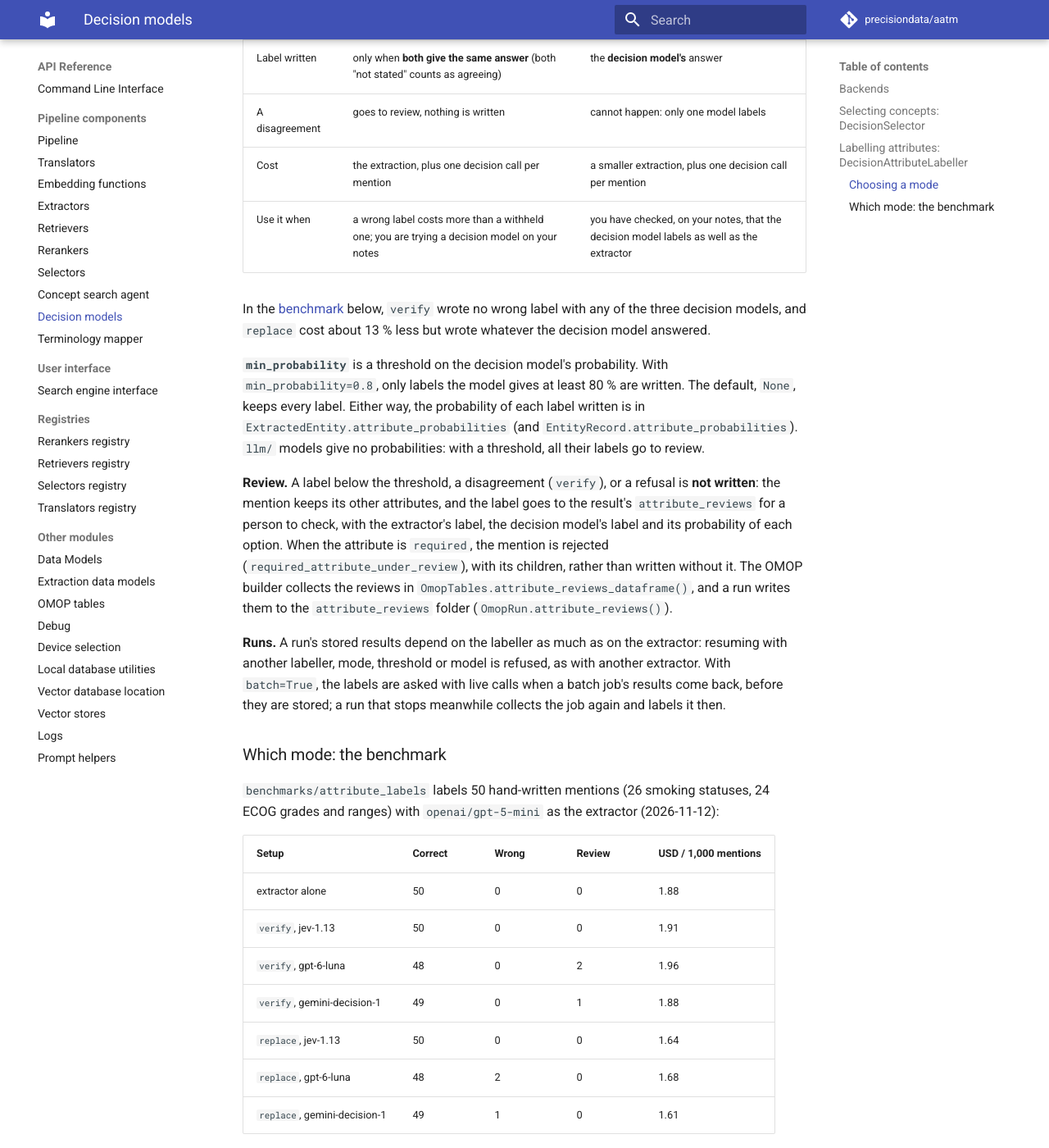
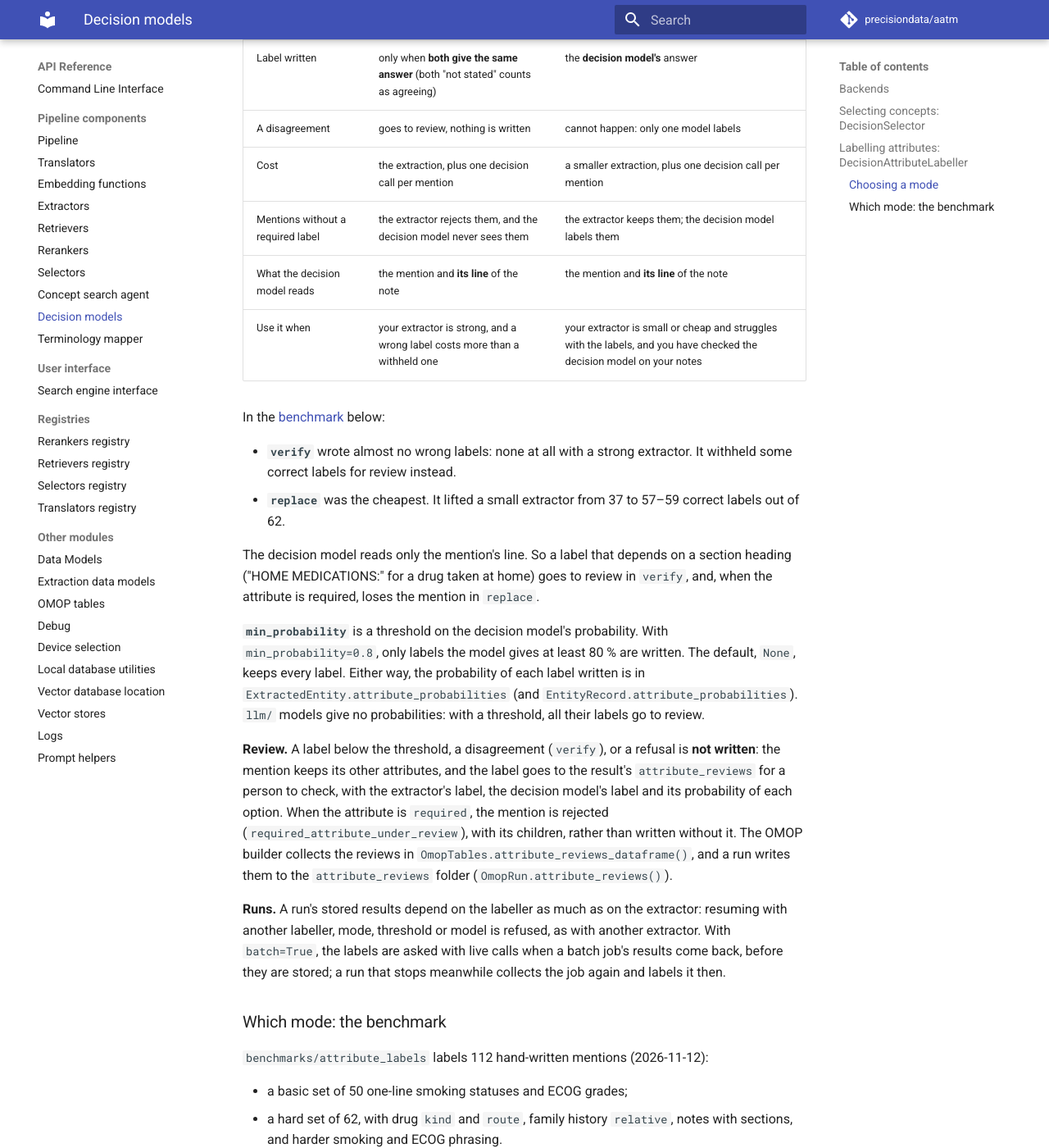
Before and after one commit to precisiondata/aatm, an MkDocs documentation site: the page built from docs/reference/decision_models.md, in a window 1280 px wide and 1400 px high, scrolled down 4224 px. Shown: the whole window at 82% size. Built offline with MkDocs 1.6.1 and Material for MkDocs 9.7.7, drawn with Linux system fonts in a browser that asks for light colours; comment, search, counter and statistics services are not loaded; the version menu is left out; some of the changed text lies outside the part shown.

Commit message:
bench(attribute-labels): results on the hard set with gpt-5-mini and nano
verify writes almost no wrong labels with a strong extractor; replace lifts a
small extractor from 37 to 57-59 of 62 correct at the lowest cost. The
labeller reads only the mention's line, so section-dependent labels are lost.
The docs say when to use each mode.

Co-Authored-By: Claude Opus 5.5 <noreply@anthropic.com>

```diff
--- a/docs/reference/decision_models.md
+++ b/docs/reference/decision_models.md
@@ -181,11 +181,20 @@ attribute: the attribute is then left out, as the extractor would.
 | Label written | only when **both give the same answer** (both "not stated" counts as agreeing) | the **decision model's** answer |
 | A disagreement | goes to review, nothing is written | cannot happen: only one model labels |
 | Cost | the extraction, plus one decision call per mention | a smaller extraction, plus one decision call per mention |
-| Use it when | a wrong label costs more than a withheld one; you are trying a decision model on your notes | you have checked, on your notes, that the decision model labels as well as the extractor |
+| Mentions without a required label | the extractor rejects them, and the decision model never sees them | the extractor keeps them; the decision model labels them |
+| What the decision model reads | the mention and **its line** of the note | the mention and **its line** of the note |
+| Use it when | your extractor is strong, and a wrong label costs more than a withheld one | your extractor is small or cheap and struggles with the labels, and you have checked the decision model on your notes |
 
-In the [benchmark](#which-mode-the-benchmark) below, `verify` wrote no wrong label
-with any of the three decision models, and `replace` cost about 13 % less but wrote
-whatever the decision model answered.
+In the [benchmark](#which-mode-the-benchmark) below:
+
+- **`verify`** wrote almost no wrong labels: none at all with a strong extractor.
+  It withheld some correct labels for review instead.
+- **`replace`** was the cheapest. It lifted a small extractor from 37 to 57–59
+  correct labels out of 62.
+
+The decision model reads only the mention's line. So a label that depends on a
+section heading ("HOME MEDICATIONS:" for a drug taken at home) goes to review in
+`verify`, and, when the attribute is required, loses the mention in `replace`.
 
 **`min_probability`** is a threshold on the decision model's probability. With
 `min_probability=0.8`, only labels the model gives at least 80 % are written. The
@@ -210,24 +219,47 @@ again and labels it then.
 
 ### Which mode: the benchmark
 
-`benchmarks/attribute_labels` labels 50 hand-written mentions (26 smoking statuses,
-24 ECOG grades and ranges) with `openai/gpt-5-mini` as the extractor (2026-11-12):
+`benchmarks/attribute_labels` labels 112 hand-written mentions (2026-11-12):
 
-| Setup | Correct | Wrong | Review | USD / 1,000 mentions |
-|---|---|---|---|---|
-| extractor alone | 50 | 0 | 0 | 1.88 |
-| `verify`, jev-1.13 | 50 | 0 | 0 | 1.91 |
-| `verify`, gpt-6-luna | 48 | 0 | 2 | 1.96 |
-| `verify`, gemini-decision-1 | 49 | 0 | 1 | 1.88 |
-| `replace`, jev-1.13 | 50 | 0 | 0 | 1.64 |
-| `replace`, gpt-6-luna | 48 | 2 | 0 | 1.68 |
-| `replace`, gemini-decision-1 | 49 | 1 | 0 | 1.61 |
+- a basic set of 50 one-line smoking statuses and ECOG grades;
+- a hard set of 62, with drug `kind` and `route`, family history `relative`, notes
+  with sections, and harder smoking and ECOG phrasing.
 
-The extractor alone got every label right on this set, so it cannot show `verify`
-catching the extractor's mistakes; it does show that `replace` is only as good as the
-decision model. A `min_probability` of 0.5 caught the low-probability errors, while
-0.8 and 0.9 mostly sent correct labels to review. Measure on your own notes before
-choosing `replace` or a threshold. Details, errors and calibration are in the
+It compares two extractors: `openai/gpt-5-mini` and the smaller `openai/gpt-5-nano`.
+"Dropped" counts mentions that were found but rejected because a required attribute
+got no label.
+
+Hard set, 62 mentions:
+
+| Extractor | Setup | Correct | Wrong | Review | Dropped | USD / 1,000 mentions (both sets) |
+|---|---|---|---|---|---|---|
+| gpt-5-mini | extractor alone | 61 | 1 | 0 | 0 | 2.05 |
+| | `verify`, jev-1.13 | 55 | 0 | 7 | 0 | 2.08 |
+| | `verify`, gpt-6-luna | 58 | 0 | 4 | 0 | 2.11 |
+| | `verify`, gemini-decision-1 | 56 | 0 | 6 | 0 | 2.05* |
+| | `replace`, jev-1.13 | 57 | 1 | 0 | 4 | 1.65 |
+| | `replace`, gpt-6-luna | 58 | 4 | 0 | 0 | 1.68 |
+| | `replace`, gemini-decision-1 | 57 | 1 | 0 | 4 | 1.62* |
+| gpt-5-nano | extractor alone | 37 | 9 | 0 | 16 | 0.77 |
+| | `verify`, jev-1.13 | 35 | 0 | 11 | 16 | 0.80 |
+| | `verify`, gemini-decision-1 | 37 | 1 | 8 | 16 | 0.77* |
+| | `replace`, jev-1.13 | 57 | 1 | 0 | 4 | 0.70 |
+| | `replace`, gemini-decision-1 | 59 | 1 | 0 | 2 | 0.67* |
+
+\* Without the Gemini decision calls, which have no published price.
+
+On the basic set, gpt-5-mini alone got all 50 labels right.
+
+- **Strong extractor:** `verify` keeps its accuracy and removes its rare mistakes,
+  at 1–3 % more cost, but withholds a few correct labels for review.
+- **Small extractor:** `verify` turns its wrong labels into reviews, but cannot
+  recover the mentions it rejected for a missing required label. `replace` lets it
+  find them all, and the decision model labels them.
+- **Decision models:** gpt-6-luna misses the lower bound of most ECOG ranges.
+- **Thresholds:** `min_probability` above 0.5 mostly withheld correct labels.
+
+Measure on your own notes before choosing `replace` or a threshold. Every setup,
+error and calibration figure is in the
 [benchmark's README](https://github.com/precisiondata/aatm/tree/main/benchmarks/attribute_labels).
 
 Each mention and its line are sent to the decision provider; see the data governance
```
Also changed, not shown: benchmarks/attribute_labels/README.md (+139 -68 lines), 8 other files.
